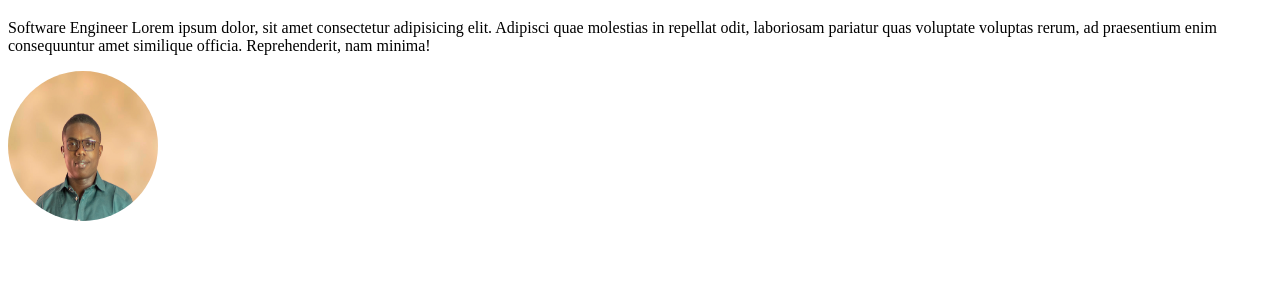
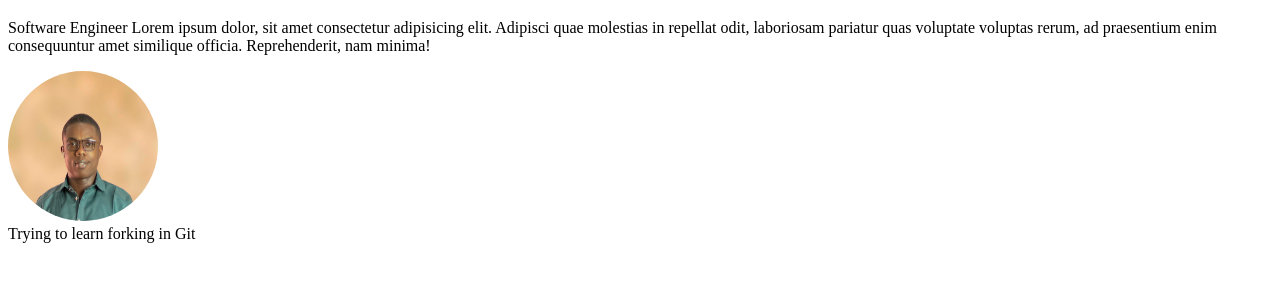
Before and after one commit to TimmyCodes-11/bio, a plain HTML site: page index.html in a window 1280 px wide. Shown: the part 61-342 px from the top of the page. Drawn offline with Linux system fonts and the light colour scheme.

Commit message:
added a text

```diff
--- a/index.html
+++ b/index.html
@@ -10,5 +10,8 @@
     <h1>Jeremiah Iromaka</h1>
     <p>Software Engineer Lorem ipsum dolor, sit amet consectetur adipisicing elit. Adipisci quae molestias in repellat odit, laboriosam pariatur quas voluptate voluptas rerum, ad praesentium enim consequuntur amet similique officia. Reprehenderit, nam minima!</p>
     <img src="jerry.png" alt="" width="150px" height="150px" style="border-radius: 100%;">
+    <section>
+        Trying to learn forking in Git
+    </section>
 </body>
 </html>
```
